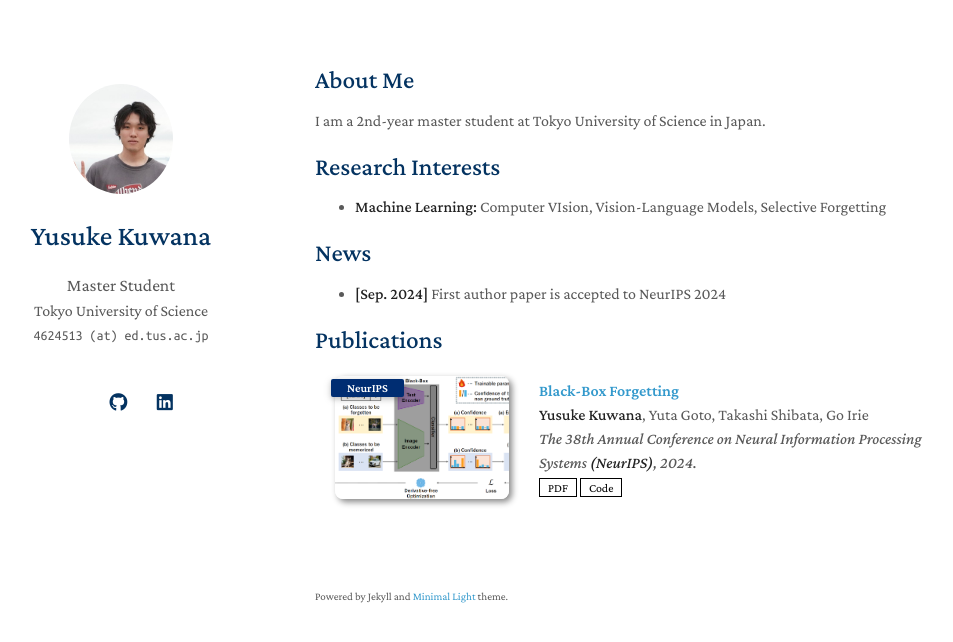
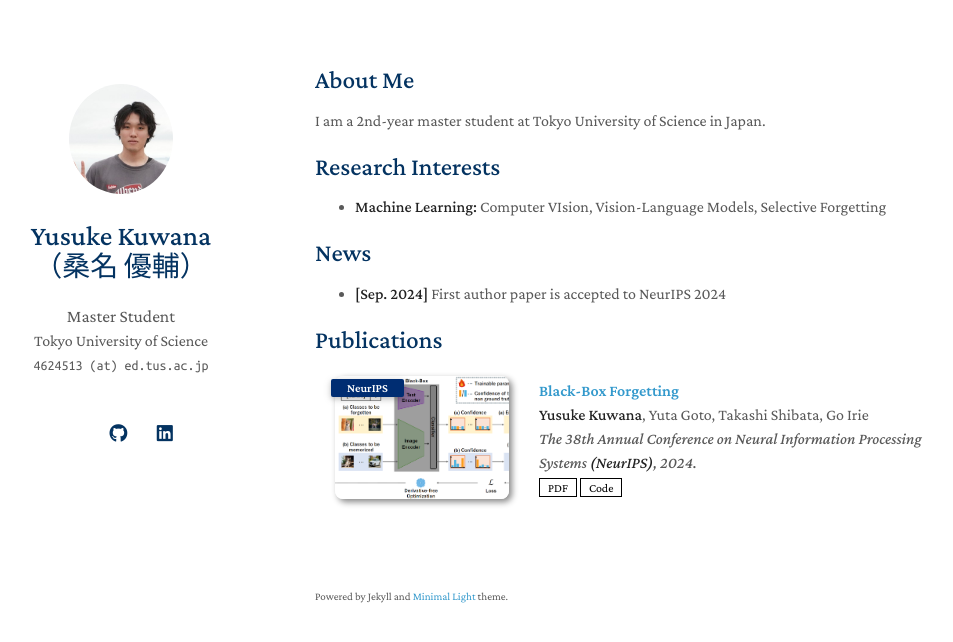
Before and after one commit to yusukekwn/yusukekwn.github.io, a Jekyll site: the page built from index.md, in a window 1280 px wide. Shown: the top 642 px of the page, without its empty margins (155-1108 px from the left). Built offline with Jekyll 4.4.1, drawn with Linux system fonts in a browser that asks for light colours; a style sheet for code colours, icons or effects is not loaded; our own code applies the rules of GitHub Pages for plain Markdown files.

Commit message:
Update _config.yml

```diff
--- a/_config.yml
+++ b/_config.yml
@@ -1,5 +1,5 @@
 # Basic Information
-title: Yusuke Kuwana
+title: Yusuke Kuwana（桑名 優輔）
 position: Master Student
 affiliation: Tokyo University of Science
 email: 4624513 (at) ed.tus.ac.jp
```
